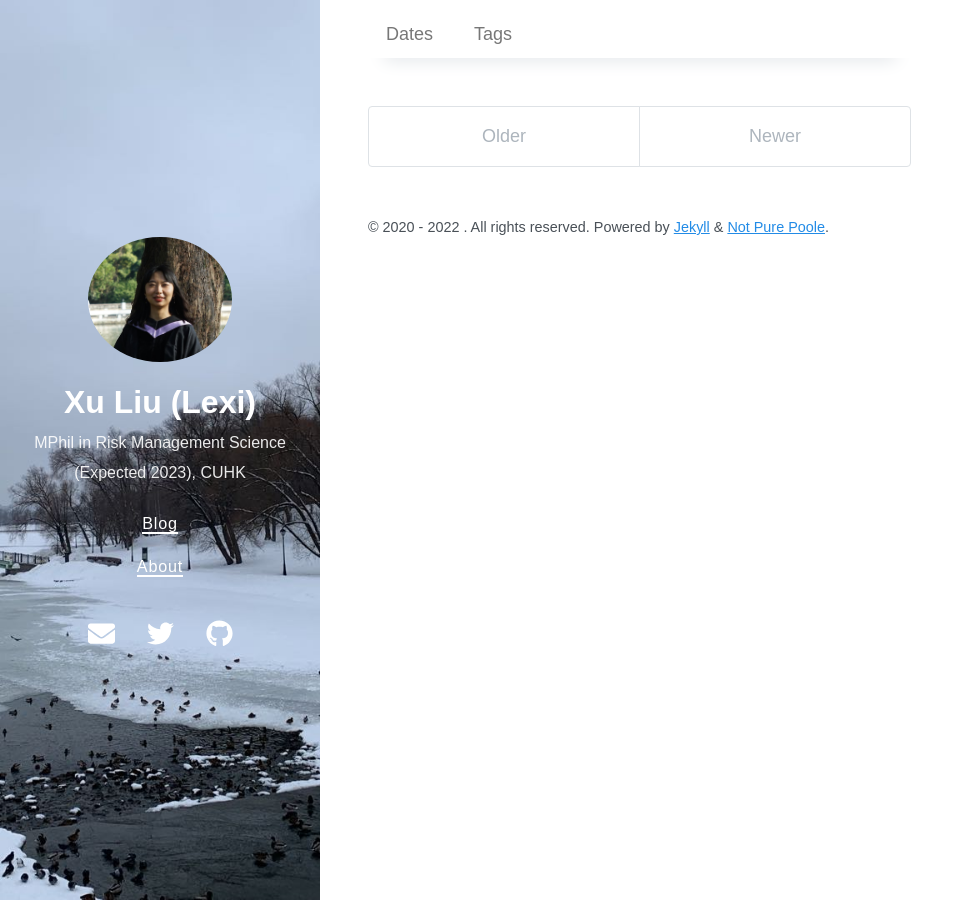
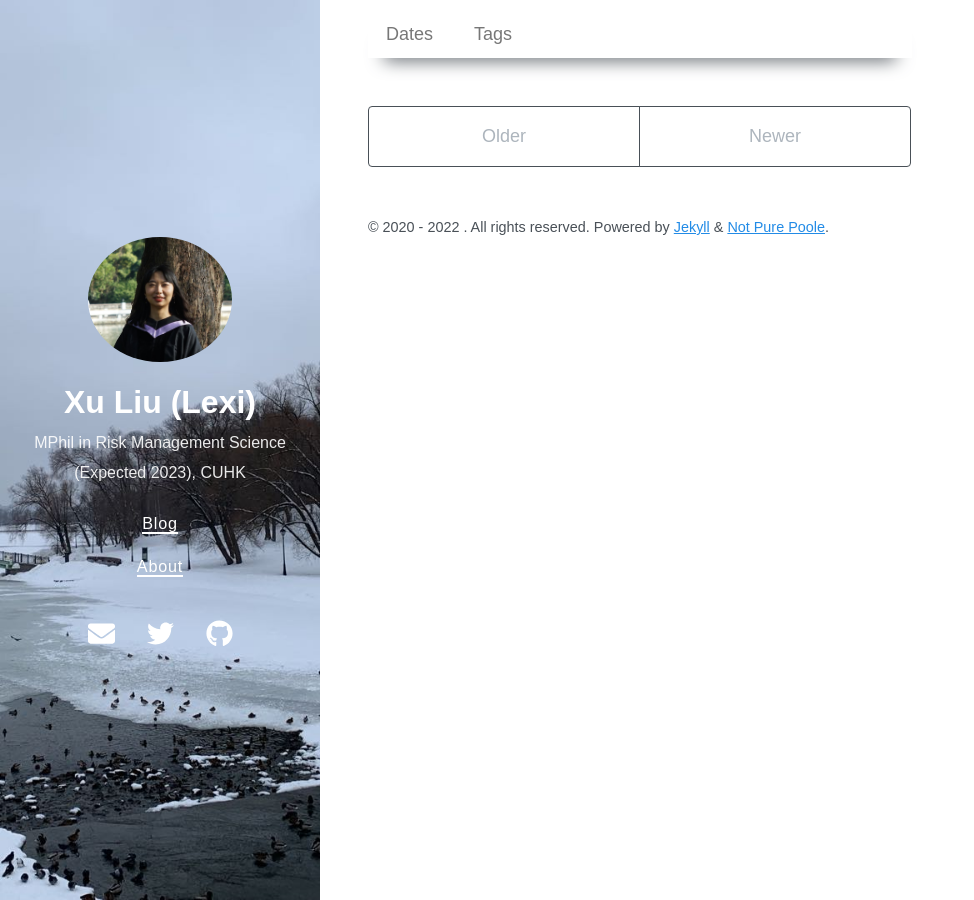
Before and after one commit to lexilxu/MyPage, a Jekyll site: the page built from index.md, in a window 1280 px wide. Shown: the whole page, without its empty margins (0-974 px from the left). Built offline with Jekyll 4.4.1, drawn with Linux system fonts in a browser that asks for light colours; nearby versions of some CDN libraries; our own code applies the rules of GitHub Pages for plain Markdown files; the list of posts is cut into pages by our own code.

Commit message:
Update _variables.scss

```diff
--- a/_sass/_variables.scss
+++ b/_sass/_variables.scss
@@ -39,7 +39,7 @@
 
   --heading-color: var(--gray-900);
 
-  --border-color: var(--gray-300);
+  --border-color: var(--gray-700);
   --border-radius: .25rem;
 
   --code-font: SFMono-Regular, Menlo, Monaco, Consolas, "Liberation Mono", "Courier New", monospace;
```
